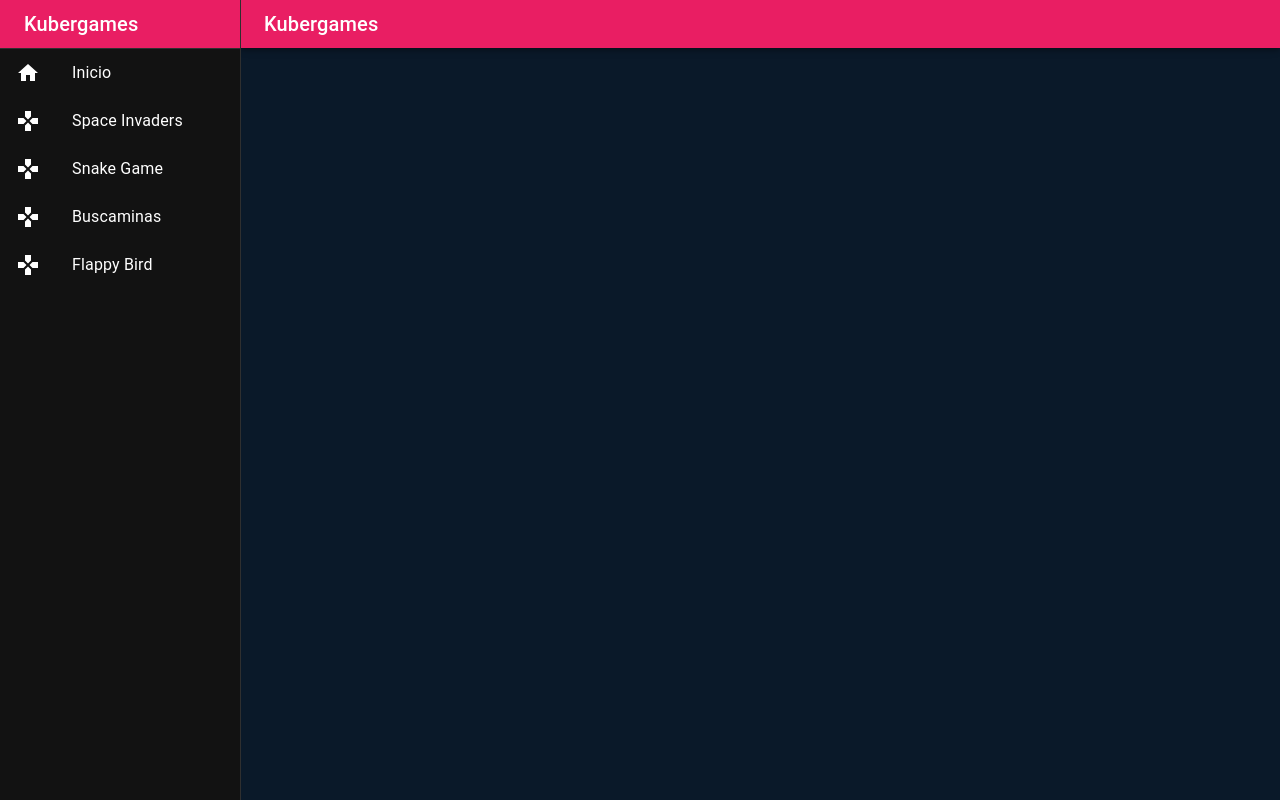
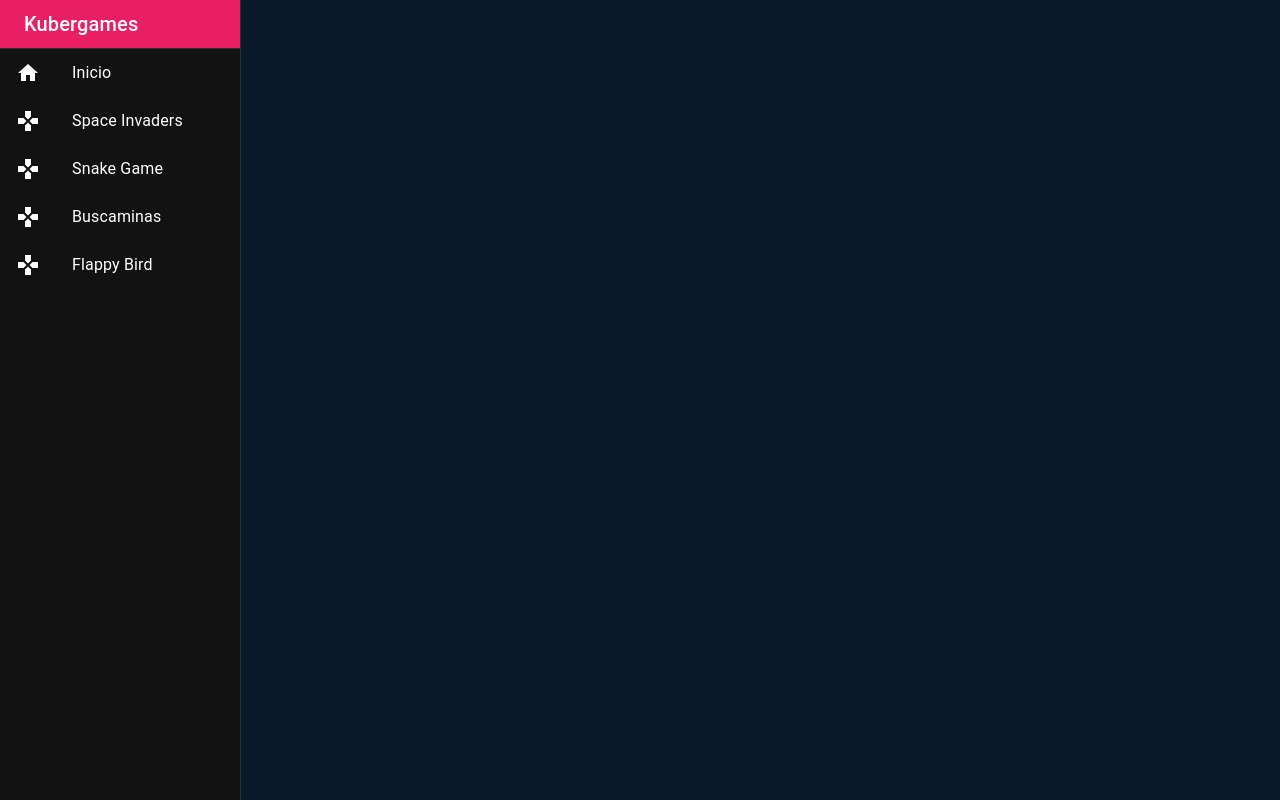
Before and after one commit to saulprl/kubergames-js, a React (Create React App) app: page /home in a window 1280 px wide. Built offline with nearby package versions, Linux system fonts and the light colour scheme.

Commit message:
Remove unnecessary AppBar

```diff
--- a/src/components/layout/Header.js
+++ b/src/components/layout/Header.js
@@ -1,14 +1,10 @@
-import { AppBar, Toolbar, Typography, useTheme } from "@mui/material";
-
 import PermanentDrawer from "./PermanentDrawer";
 
 const Header = (props) => {
-  const theme = useTheme();
-
   return (
     <>
       <PermanentDrawer />
-      <header>
+      {/* <header>
         <AppBar
           position="fixed"
           sx={{
@@ -21,7 +17,7 @@ const Header = (props) => {
             <Typography variant="h6">{props.title}</Typography>
           </Toolbar>
         </AppBar>
-      </header>
+      </header> */}
     </>
   );
 };
```
